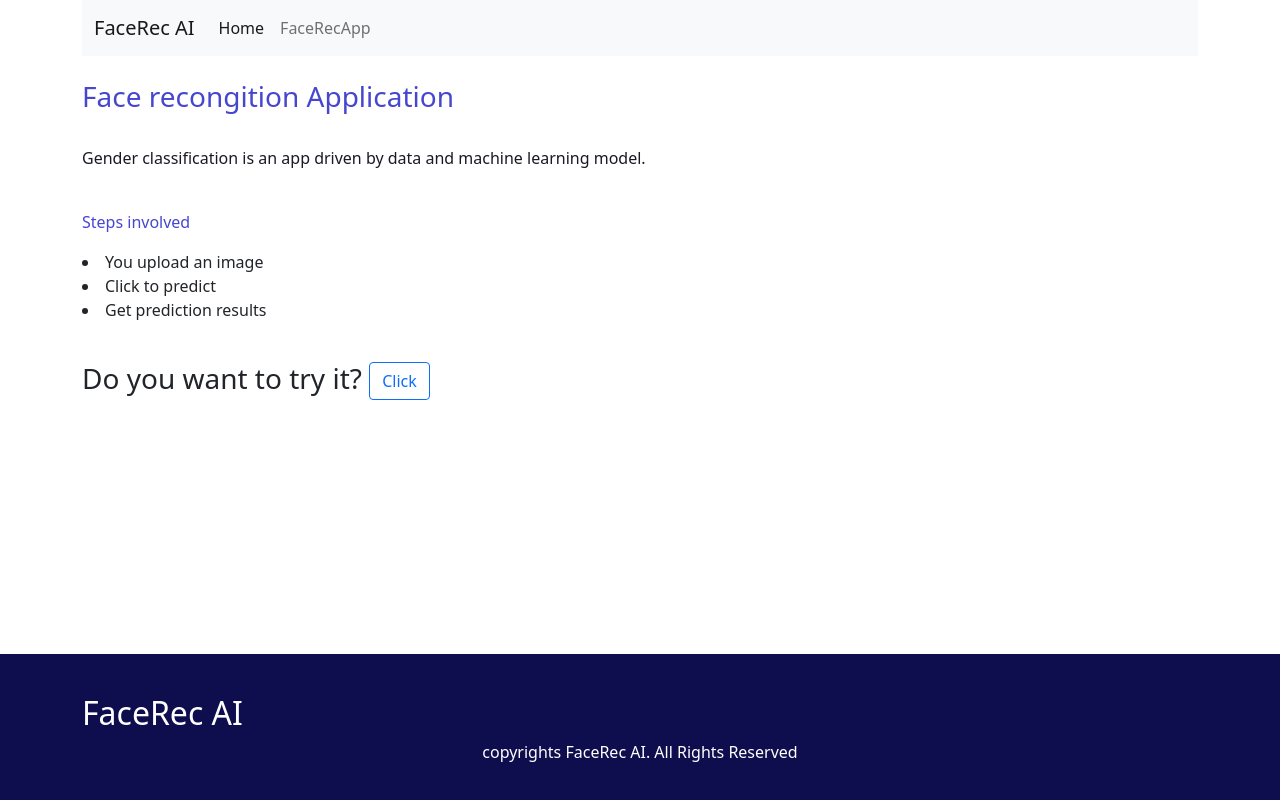
After one commit to 01abhi/FaceRecognitionWithAI-ML, a Flask app: page /facerecapp in a window 1280 px wide. The commit adds this page. Run offline with Flask 2, Linux system fonts and the light colour scheme.

Commit message:
Added FaceRecApp page

```diff
--- a/app/views.py
+++ b/app/views.py
@@ -6,3 +6,6 @@ def base():
 
 def index():
     return render_template("index.html")
+
+def facerecapp():
+    return render_template("facerecapp.html")
--- a/main.py
+++ b/main.py
@@ -5,7 +5,7 @@ app = Flask(__name__)
 #url
 app.add_url_rule('/base','base',views.base)
 app.add_url_rule('/','index',views.index)
-
+app.add_url_rule('/facerecapp','facerecapp',views.facerecapp)
 
 #run
 if __name__ == "__main__":
--- a/templates/base.html
+++ b/templates/base.html
@@ -19,7 +19,7 @@
           <div class="collapse navbar-collapse" id="navbarNavAltMarkup">
             <div class="navbar-nav">
               <a class="nav-link active" aria-current="page" href="{{ url_for('index') }}">Home</a>
-              <a class="nav-link" href="#">FaceRecApp</a>
+              <a class="nav-link" href="{{ url_for('facerecapp') }}">FaceRecApp</a>
             </div>
           </div>
         </div>
--- /dev/null
+++ b/templates/facerecapp.html
@@ -0,0 +1,22 @@
+{% extends "base.html" %}
+
+{% block bodyblock %}
+    <div class="container">
+        <br>
+        <h3 class="content">Face recongition Application</h3>
+        <br>
+        <p class="content-paragraph">
+            Gender classification is an app driven by data and machine learning model.
+        </p>
+        <br>
+        <p class="content-paragraph">
+            <span class="content">Steps involved</span>
+            <li>You upload an image</li>
+            <li>Click to predict</li>
+            <li>Get prediction results</li>
+        </p>
+        <br>
+        <h3>Do you want to try it?  <a href="" class="btn btn-outline-primary">Click</a></h3>
+
+    </div>
+{% endblock %}
--- a/templates/index.html
+++ b/templates/index.html
@@ -2,7 +2,7 @@
 
 {% block bodyblock %}
     <div class="container">
-      <br></br>
+      <br>
       <h3 class="content">Welcome to face recognition app</h3>
       <br>
       <p class ='content-paragraph'>
```
